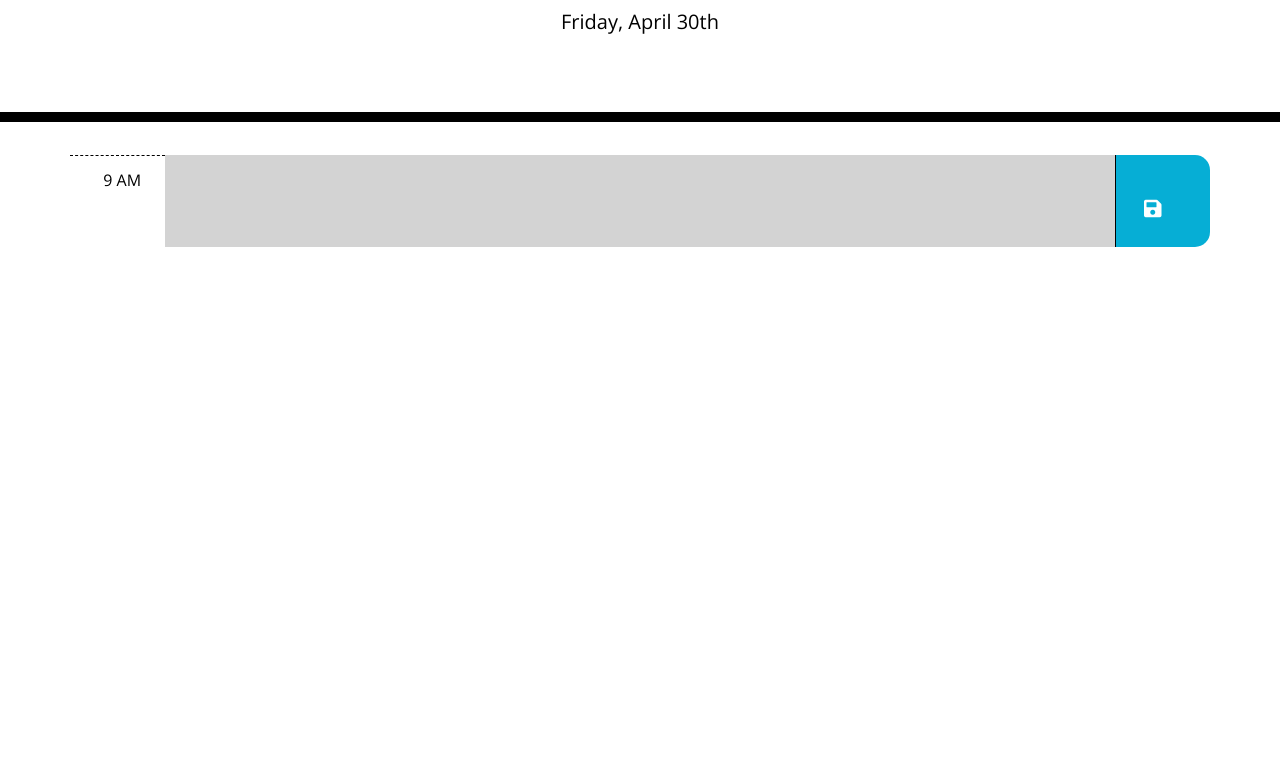
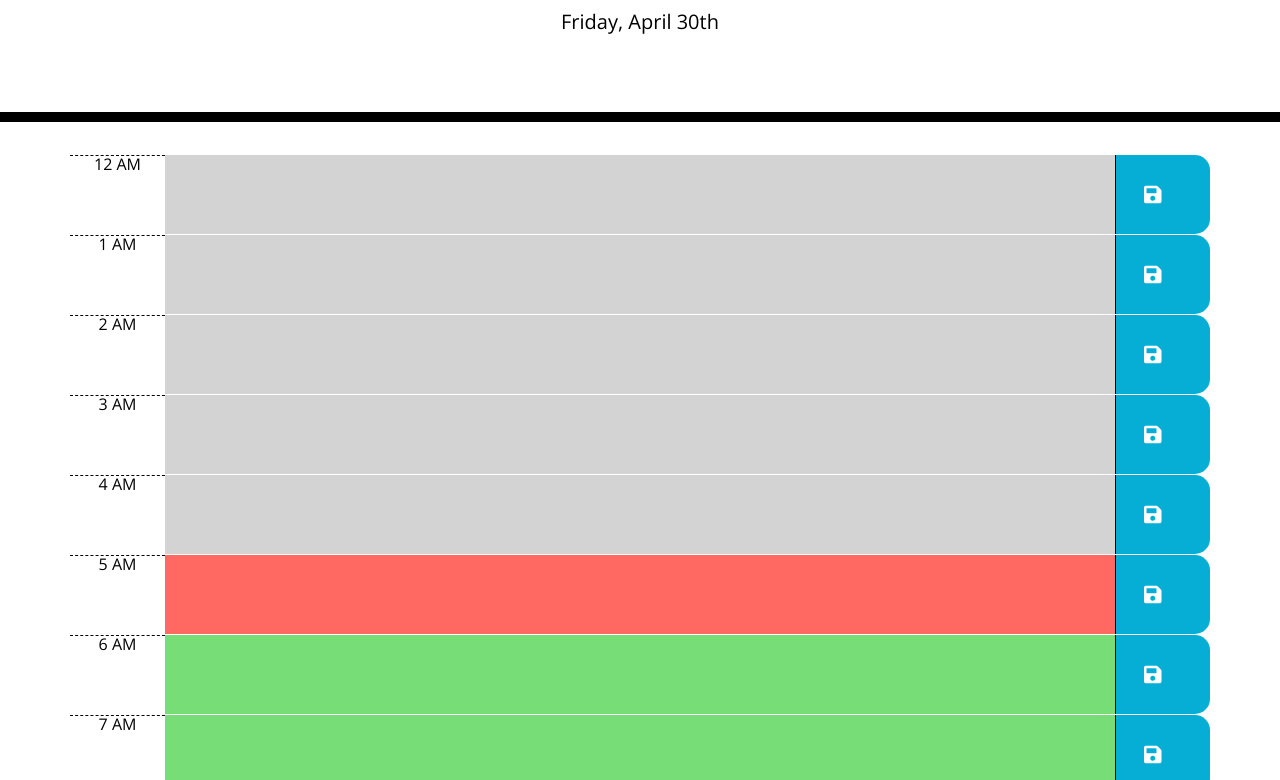
Before and after one commit to markjune95/day-scheduler, a plain HTML site: page index.html in a window 1280 px wide. Shown: the part 182-962 px from the top of the page. Before the commit the page ends 800 px from the top, so only its background shows below. Drawn offline with nearby package versions, Linux system fonts and the light colour scheme.

Commit message:
updated codes

```diff
--- a/index.html
+++ b/index.html
@@ -24,28 +24,13 @@
 
   <body>
     <header class="jumbotron">
-      <h1 class="display-3">Work Day Scheduler</h1>
-      <p class="lead">A simple calendar app for scheduling your work day</p>
+      <h1 class="display-3">Day Scheduler</h1>
+      <p class="lead">A simple calendar app for scheduling your day</p>
       <p id="currentDay" class="lead"></p>
     </header>
-    <div class="container">
-      <div class="row">
 
-        <div class="col-1 hour p-0">
-        9 AM
-        </div>
-
-        <div class="col-10 past">
-          <textarea class="description col-11" name="task"></textarea>
-        </div>
-
-        <div class="col-1 saveBtn">
-          <button class='btn'><i class='fas i'>&#xf0c7;</i></button>
-        </div>
-
-
-        </div>
-    </div>
+    <!-- add time blocks dynamically inside this <div> from javascript -->
+    <div class="container "></div>
 
     <script src="https://cdnjs.cloudflare.com/ajax/libs/jquery/3.2.1/jquery.min.js"></script>
     <script src="https://cdnjs.cloudflare.com/ajax/libs/moment.js/2.24.0/moment.min.js"></script>
--- a/script.js
+++ b/script.js
@@ -1,30 +1,78 @@
 //current day
+function setCurrenttDay(){
     var currentDayEl = $('#currentDay')
     var currentDay = moment().format('dddd, MMMM Do');
     currentDayEl.text(currentDay);
-// console.log(currentDay)
 
-//create time block 9am to 5pm
+}
+
+//html container to append time blocks
 var timeBlockEl = $('.container')
-//create row-div class="row"
-var row = $('<div>')
+
+//varialbes to create html element
+var row;
+var time;
+var textAreaDiv;
+var submitDiv
+
+//function that creates html element
+function createTimeBlock(){
+    //create row
+    row = $('<div>')
     row.attr('class', 'row')
 
     //create time-div class="col-1 hour p-0"
-var time = $('<div>')
+    time = $('<div>')
     time.attr('class', 'col-1 hour p-0')
 
     //create textArea-div class="col-10"
-var textAreaDiv = $('<div>')
+    textAreaDiv = $('<div>')
     textAreaDiv.attr('class', 'col-10')
     var textArea = $('<textarea>')
     textArea.attr('class', 'col-11 description')
+    textAreaDiv.append(textArea)
 
     //create saveBtn-div
-var submitDiv = $('<div>')
+    submitDiv = $('<div>')
     submitDiv.attr('class', 'col-1 saveBtn')
     var submitBtn = $('<button>')
     submitBtn.attr('class', 'btn')
+    var saveSymbol = $('<i>')
+    saveSymbol.attr('class', 'fas i')
+    saveSymbol.html('&#xf0c7;')
 
-var currentTime = moment().format('h A')
-console.log(currentTime)
+    submitBtn.append(saveSymbol)
+    submitDiv.append(submitBtn)
+
+}
+
+//set start/current/end time-block
+var timeBlock;
+var startTimeBlock = parseInt(moment('0', 'h').format('H'))
+var endTimeBlock = parseInt(moment('23', 'h').format('H'))
+var currentTime = parseInt(moment().format('H'))
+
+//function that appends time-blocks to html
+function appendTimeBlock(){
+    for(var i = startTimeBlock; i < endTimeBlock + 1; i++){
+        createTimeBlock()
+        time.text(`${timeBlock = moment(i, 'h').format('h A')}`)
+
+        if(currentTime > i){
+            textAreaDiv.addClass('past')
+        }
+        else if(currentTime < i){
+            textAreaDiv.addClass('future')
+        }
+        else{
+            textAreaDiv.addClass('present')
+        }
+        row.append(time, textAreaDiv, submitDiv)
+        timeBlockEl.append(row)
+    }
+
+}
+
+//revoke functions
+setCurrenttDay()
+appendTimeBlock()
--- a/style.css
+++ b/style.css
@@ -12,8 +12,10 @@ textarea {
   color: #000000;
   padding: 5px;
   margin-right: 50px;
+  margin-top: 20px;
 
 }
+
 
 .jumbotron {
   text-align: center;
@@ -30,6 +32,7 @@ textarea {
 .time-block {
   text-align: center;
   border-radius: 15px;
+  line-height: 1px;
 }
 
 .row {
@@ -42,6 +45,7 @@ textarea {
   background-color: #ffffff;
   color: #000000;
   border-top: 1px dashed #000000;
+  text-align: center;
 }
 
 .past {
@@ -60,19 +64,19 @@ textarea {
 }
 
 .saveBtn {
+  display: flex;
   border-left: 1px solid black;
   border-top-right-radius: 15px;
   border-bottom-right-radius: 15px;
   background-color: #06aed5;
 }
 
-.btn i:hover {
+i:hover {
   color: white;
   font-size: 25px;
-  transition: all 0.3s ease-in-out;
+  transition: all 0.1s ease-in-out;
 }
 .btn{
   color: white;
   font-size: 20px;
-
 }
```
Lines whose indentation alone changed are shown as unchanged.
